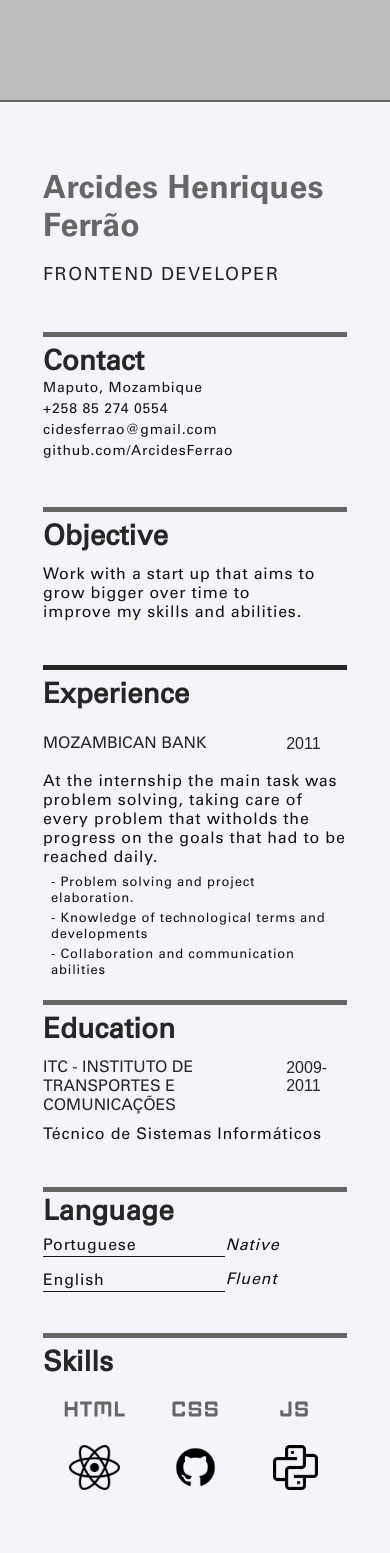
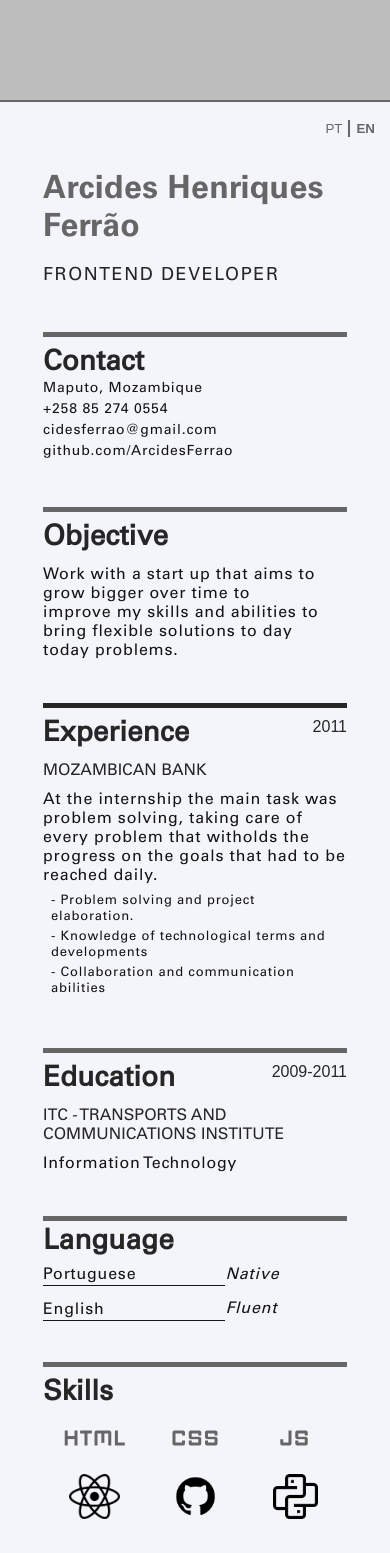
Before and after one commit to ArcidesFerrao/resume, a React (Create React App) app: page / in a window 390 px wide. Shown: the top 1553 px of the page. Built offline with nearby package versions, Linux system fonts and the light colour scheme.

Commit message:
add: PT/EN toggle

```diff
--- a/package.json
+++ b/package.json
@@ -39,6 +39,7 @@
     ]
   },
   "devDependencies": {
+    "@iconify/react": "^4.1.1",
     "gh-pages": "^6.1.1"
   }
 }
--- a/src/components/Resume.jsx
+++ b/src/components/Resume.jsx
@@ -1,4 +1,4 @@
-import React from 'react';
+import React, { useState } from 'react';
 import './Styles/Resume.css';
 import Contact from './ResumeComponents/Contact';
 import Objective from './ResumeComponents/Objective';
@@ -10,17 +10,100 @@ import Skills from './ResumeComponents/Skills';
 
 export default function Resume() {
 
+  const [idioma, setIdioma] = useState(true);
+
+  const handleLingo = () => {
+    setIdioma(!idioma);
+  }
+
+  const dados = {
+    "header": {
+      "name": "Arcides Henriques Ferrão",
+      "occupation": "Desenvolvedor Frontend",
+    },
+    "contact": {
+      "title": "Contacto",
+      "description": "Maputo, Moçambique",
+    },
+    "experience": {
+      "title": "Experiencia",
+      "detail": "Banco de Moçambique",
+      "date": "2011",
+      "description": "At the internship the main task was problem solving, taking care of every problem that witholds the progress on the goals that had to be reached daily.",
+      "descriptionList": <ul>
+                          <li>- Resolução de problemas e elaboração de projectos</li>
+                          <li>- Conhecimento sobre termos e desenvolvimentos tecnologicos</li>
+                          <li>- Habilidade de colaboração e comunicação efectiva</li>
+                        </ul>,
+    },
+    "objective": {
+      "title": "Objectivo",
+      "description": "Melhorar as abilidades que possuo para poder trazer soluções rapidas e flexíveis para problemas do dia a dia através de aplicações web.",
+    },
+    "education": {
+      "title": "Educação",
+      "detail": "ITC - Instituto de Transportes e Comunicações",
+      "date": "2009-2011",
+      "degree": "Técnico de Sistemas Informáticos",
+    },
+    "language": {
+      "title": "Idioma",
+      "idiomaPt": ["Português", "Nativo"],
+      "idiomaEn": ["Inglês", "Fluente"],
+    },
+
+  }
+
+  const data = {
+    "header": {
+      "name": "Arcides Henriques Ferrão",
+      "occupation": "Frontend Developer",
+    },
+    "contact": {
+      "title": "Contact",
+      "description": "Maputo, Mozambique",
+    },
+    "experience": {
+      "title": "Experience",
+      "detail": "Mozambican Bank",
+      "date": "2011",
+      "description": "At the internship the main task was problem solving, taking care of every problem that witholds the progress on the goals that had to be reached daily.",
+      "descriptionList": <ul>
+                          <li>- Problem solving and project elaboration.</li>
+                          <li>- Knowledge of technological terms and developments</li>
+                          <li>- Collaboration and communication abilities</li>
+                        </ul>,
+    },
+    "objective": {
+      "title": "Objective",
+      "description": "Work with a start up that aims to grow bigger over time to improve my skills and abilities to bring flexible solutions to day today problems.",
+    },
+    "education": {
+      "title": "Education",
+      "detail": "ITC - Transports and Communications Institute",
+      "date": "2009-2011",
+      "degree": "Information Technology",
+    },
+    "language": {
+      "title": "Language",
+      "idiomaPt": ["Portuguese", "Native"],
+      "idiomaEn": ["English", "Fluent"],
+    },
+  }
 
   return (
     <div className='resume'>
-        <Header />
-        <Contact />
-        <Experience />
-        <Objective />
-        <Education />
-        <Lingo />
+        <Header dados={idioma ? data.header : dados.header}/>
+        <Contact dados={idioma ? data.contact : dados.contact}  />
+        <Experience dados={idioma ? data.experience : dados.experience } />
+        <Objective dados={idioma ? data.objective : dados.objective } />
+        <Education dados={idioma ? data.education : dados.education} />
+        <Lingo dados={idioma ? data.language : dados.language} />
         <Skills />
-        {/* <button className='editButton'>Edit</button> */}
+        <div className="lingo">
+          <button onClick={handleLingo} className={!idioma ? 'pt-Btn active' : 'pt-Btn'} >PT</button>
+          <button onClick={handleLingo} className={idioma ? 'en-Btn active' : 'en-Btn'} >EN</button>
+        </div>
     </div>
   )
 }
--- a/src/components/ResumeComponents/Education.jsx
+++ b/src/components/ResumeComponents/Education.jsx
@@ -1,22 +1,22 @@
 import React from 'react';
 import './Styles/Education.css';
 
-export default function Education() {
+export default function Education(props) {
   return (
     <section className="cvEducation">
         <div className="edTitle">
-            <h2>Education</h2>
+            <h2>{props.dados.title}</h2>
         </div>
         <div className="cvDetail">
-            <h3>ITC - Instituto de Transportes e Comunicações</h3>
+            <h3>{props.dados.detail}</h3>
         </div>
         <div className="detailDate">
             <h3 className="cvDate">
-                2009-2011
+            {props.dados.date}
             </h3>
         </div>
         <div className="edDegree">
-            <h4>Técnico de Sistemas Informáticos</h4>
+            <h4>{props.dados.degree}</h4>
         </div>
 
     </section>
--- a/src/components/ResumeComponents/Experience.jsx
+++ b/src/components/ResumeComponents/Experience.jsx
@@ -1,28 +1,24 @@
 import React from 'react';
 import './Styles/Experience.css';
 
-export default function Experience() {
+export default function Experience(props) {
 
     return (
         <section className="cvExperience">
             <div className="expTitle">
-                <h2>Experience</h2>
+                <h2>{props.dados.title}</h2>
             </div>
             <div className="cvDetail">
-                <h3>Mozambican Bank</h3>
+                <h3>{props.dados.detail}</h3>
             </div>
             <div className="detailDate">
                 <h3 className="cvDate">
-                    2011
+                    {props.dados.date}
                 </h3>
             </div>
             <div className="expDescription">
-                <h4>At the internship the main task was problem solving, taking care of every problem that witholds the progress on the goals that had to be reached daily.</h4>
-                <ul>
-                    <li>- Problem solving and project elaboration.</li>
-                    <li>- Knowledge of technological terms and developments</li>
-                    <li>- Collaboration and communication abilities</li>
-                </ul>
+                <h4>{props.dados.description}</h4>
+                {props.dados.descriptionList}
             </div>
 
         </section>
--- a/src/components/ResumeComponents/Header.jsx
+++ b/src/components/ResumeComponents/Header.jsx
@@ -3,15 +3,15 @@ import './Styles/Header.css';
 
 
 
-export default function Header() {
+export default function Header(props) {
 
   return (
     <section className="cvHeader">
       <div className="headerName">
-        <h1>Arcides Henriques Ferrão</h1>
+        <h1>{props.dados.name}</h1>
       </div>
       <div className="headerOccupation">
-        <h2>Frontend Developer</h2>
+        <h2>{props.dados.occupation}</h2>
       </div>
     </section>
   )
--- a/src/components/ResumeComponents/Lingo.jsx
+++ b/src/components/ResumeComponents/Lingo.jsx
@@ -1,21 +1,21 @@
 import React from 'react'
 import './Styles/Lingo.css';
 
-export default function Lingo() {
+export default function Lingo(props) {
 
 
   return (
     <section className="cvLingo">
         <div className="lingTitle">
-            <h2>Language</h2>
+            <h2>{props.dados.title}</h2>
         </div>
         <div className="lang">
-            <h4>Portuguese</h4>
-            <h4>English</h4>
+            <h4>{props.dados.idiomaPt[0]}</h4>
+            <h4>{props.dados.idiomaEn[0]}</h4>
         </div>
         <div className="lingLevel">
-            <h4>Native</h4>
-            <h4>Fluent</h4>
+            <h4>{props.dados.idiomaPt[1]}</h4>
+            <h4>{props.dados.idiomaEn[1]}</h4>
         </div>
     </section>
   )
--- a/src/components/ResumeComponents/Objective.jsx
+++ b/src/components/ResumeComponents/Objective.jsx
@@ -1,16 +1,16 @@
 import React from 'react'
 import './Styles/Objective.css';
 
-export default function Objective() {
+export default function Objective(props) {
 
 
   return (
     <section className="cvObjective">
         <div className="objTitle">
-            <h2>Objective</h2>
+            <h2>{props.dados.title}</h2>
         </div>
         <div className="objtDescription">
-            <h4>Work with a start up that aims to grow bigger over time to improve my skills and abilities.</h4>
+            <h4>{props.dados.description}</h4>
         </div>
     </section>
   )
--- a/src/components/ResumeComponents/Styles/Contact.css
+++ b/src/components/ResumeComponents/Styles/Contact.css
@@ -42,3 +42,6 @@ a:hover {
     font-style: italic;
     box-shadow: var(--background-dark) 50px 2rem 80px 16px;
 }
+.flexDescription {
+    display: flex;
+}
--- a/src/components/ResumeComponents/Styles/Education.css
+++ b/src/components/ResumeComponents/Styles/Education.css
@@ -2,7 +2,6 @@
     grid-area: education;
     border-top: solid 5px;
     display: grid;
-    /* grid-template-rows: 20% 18% 60% ; */
     grid-auto-rows: max-content;
     grid-template-columns: 80% 20%;
     grid-template-areas: "title title"
--- a/src/components/ResumeComponents/Styles/Experience.css
+++ b/src/components/ResumeComponents/Styles/Experience.css
@@ -2,14 +2,14 @@
     grid-area: experience;
     border-top: solid 5px var(--title-dark);
     display: grid;
-    grid-template-rows: 18% 12% 70% ;
+    grid-template-rows: max-content ;
     grid-template-columns: 80% 20%;
     grid-template-areas: "title title"
         "detail date"
         "description description"
         ;
     padding: 10px 0;
-    gap: 5px 0;
+    gap: 10px 0;
 }
 
 .expTitle {
@@ -22,6 +22,7 @@
 
 .detailDate {
     grid-area: date;
+    justify-self: flex-end;
 }
 .cvDate {
     font-family: "UniversLight";
--- a/src/components/Styles/Resume.css
+++ b/src/components/Styles/Resume.css
@@ -29,7 +29,11 @@
     }
 
     .cvExperience {
-        height: max-content;
+
+        grid-template-areas: "title date"
+        "detail detail"
+        "description description"
+        !important;
     }
 
     .resume {
@@ -63,6 +67,14 @@
         grid-template-columns: none !important;
         grid-template-areas: "sk"
             "pr" !important;
+    }
+
+    .cvEducation {
+        grid-template-columns: 70% 30% !important;
+        grid-template-areas: "title date"
+        "detail detail"
+        "description description"
+        !important;
     }
 }
 
@@ -141,6 +153,7 @@ ul {
     padding: 8px;
     list-style-type: none;
 }
+/*
 button {
     position: absolute;
     top: 2rem;
@@ -149,7 +162,6 @@ button {
     width: 88px;
 
     font-size: 24px;
-    /* color: #d0d0d0; */
 
     border: none;
     border-radius: 3px 0 0 3px;
@@ -159,6 +171,7 @@ button {
 
     background-color: var(--page-dark);
 }
+*/
 
 section:hover {
     background-color: var(--background-section);
@@ -194,3 +207,45 @@ section:hover {
 section {
     transition: 0.3s ease-in-out;
 }
+
+.pt-Btn, .en-Btn {
+    background: none;
+    border: black 1px solid;
+    color: var(--icon-dark);
+
+}
+
+.pt-Btn {
+    border: none;
+    border-right: 1px solid;
+
+}
+.en-Btn {
+    border: none;
+    border-left: 1px solid;
+
+}
+
+.lingo  {
+    width: fit-content;
+    position: absolute;
+    transition: all 1500ms ease;
+    top: 1rem;
+    right: 1rem;
+
+}
+
+.pt-Btn:active, .en-Btn:active {
+    color: var(--background-section);
+}
+
+
+
+.pt-Btn:hover, .en-Btn:hover {
+    color: var(--title-dark);
+    cursor: pointer;
+}
+
+.active {
+    font-weight: 700;
+}
```
Also changed, not shown: src/components/ResumeComponents/Contact.jsx (+6 -3 lines), 1 other file (tests, documents, lock files or other folders).
